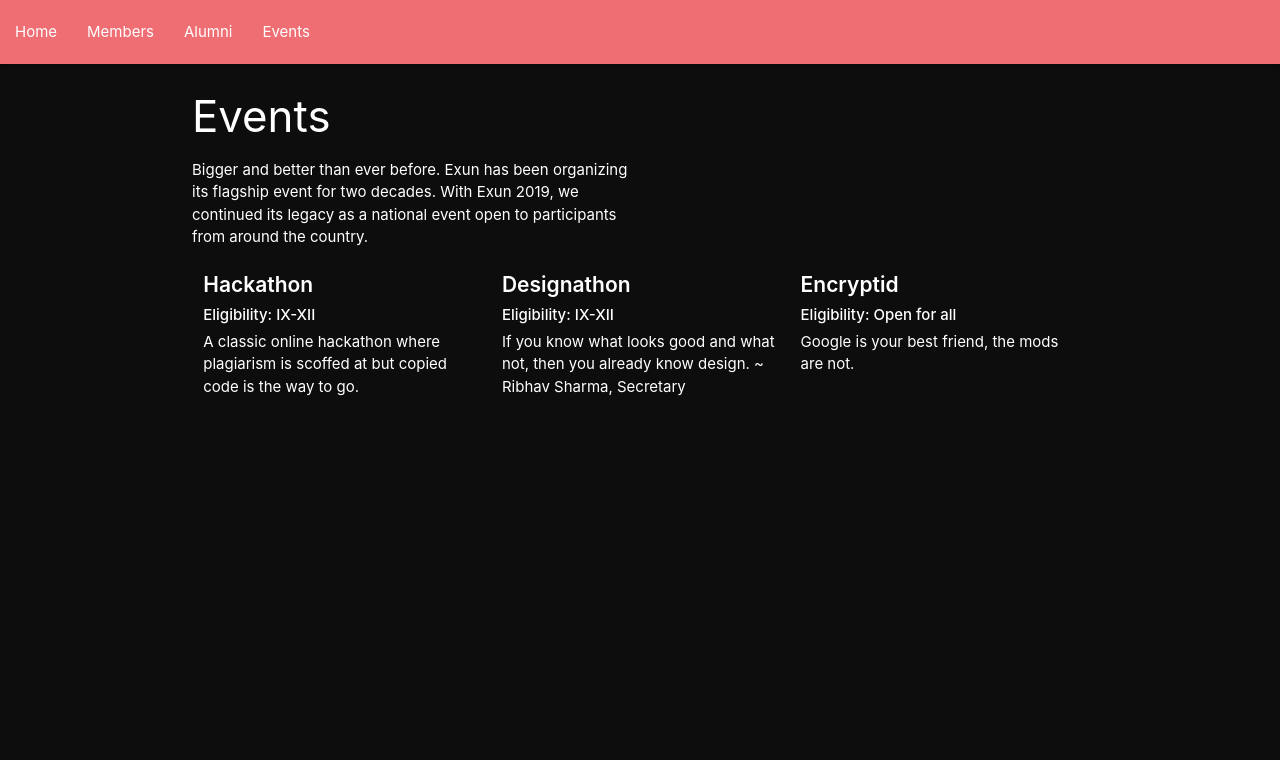
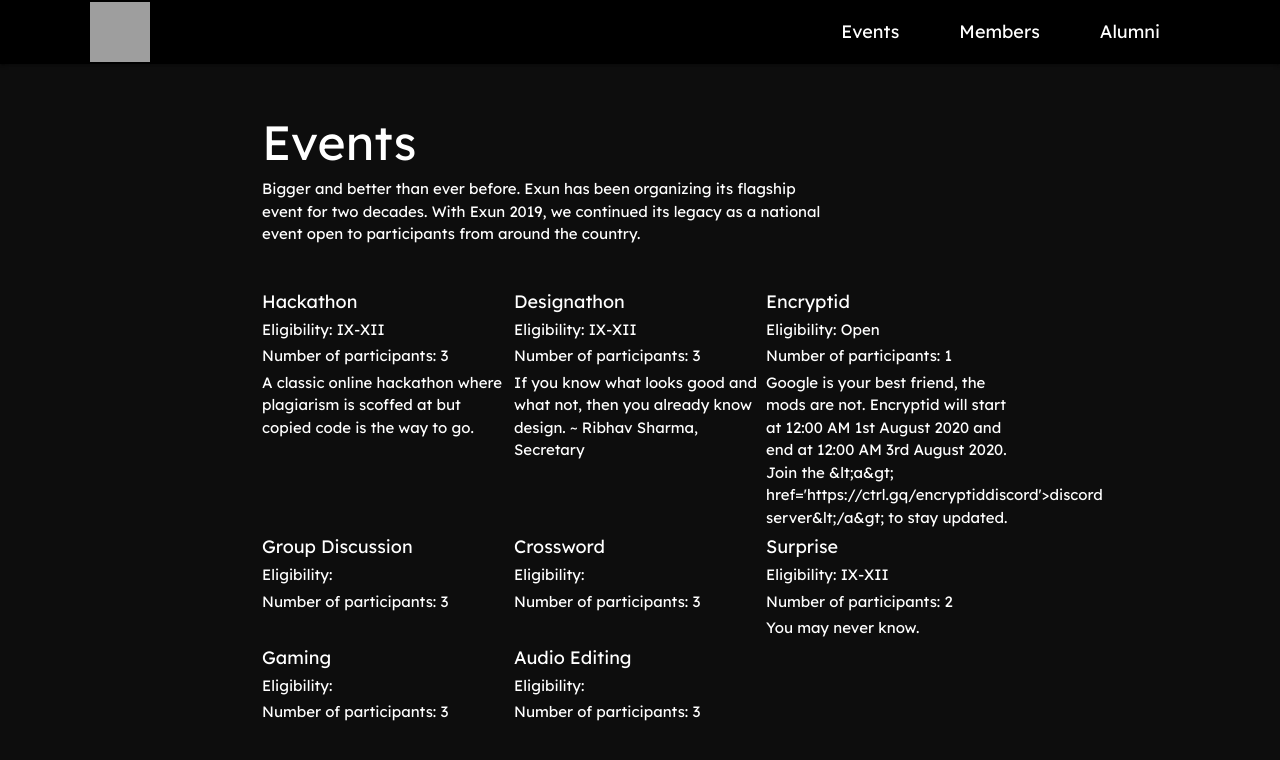
Before and after one commit to techsyndicate/techsyndicate.github.io, a React (Create React App) app: page /events in a window 1280 px wide. Shown: the top 760 px of the page. Built offline with nearby package versions, Linux system fonts and the light colour scheme; grey boxes are pictures that could not be loaded.

Commit message:
Added some stuff

```diff
--- a/src/App.css
+++ b/src/App.css
@@ -1,5 +1,29 @@
+@import url('https://fonts.googleapis.com/css2?family=Lexend+Deca&display=swap');
+
+nav {
+  background-color: #000;
+  padding: 0 6rem;
+}
+
+nav li a {
+  font-size: 18px;
+}
+
+nav .brand-logo {
+  margin-top: 2px;
+}
+
 body {
   background-color: #0D0D0D;
+  font-family: 'Lexend Deca', sans-serif;
+}
+
+.container {
+  padding: 0 70px;
+}
+
+.col {
+  padding: 0 !important;
 }
 
 .member {
@@ -7,7 +31,7 @@
   background-color: #000;
   color: #fff;
   width: fit-content;
-  margin: 10px auto;
+  margin: 10px 10px;
 }
 
 .member-content {
@@ -21,8 +45,7 @@
 
 .member-name, .event-name {
   color: #fff;
-  font-size: 1.4rem;
-  font-weight: 600;
+  font-size: 1.2rem;
 }
 .social {
   margin: 5px 0;
@@ -50,8 +73,12 @@
 
 .jumbotron {
   color: #fff;
-  width: 50%;
-  margin: 20px 0;
+  width: 75%;
+  margin: 42px 0;
+}
+
+.jumbotron .title {
+  font-size: 48px;
 }
 
 .event-card p {
--- a/src/App.js
+++ b/src/App.js
@@ -1,8 +1,8 @@
 import React from 'react';
 import './App.css';
 import MembersPage from './pages/members';
-import Navbar from './components/navbar';
-import { BrowserRouter as Router, Switch, Route } from "react-router-dom";
+import { BrowserRouter as Router, Switch, Route, Link } from "react-router-dom";
+import { Navbar, Icon, NavItem } from "react-materialize";
 import AlumniPage from './pages/alumni';
 import EventsPage from './pages/events';
 import IndexPage from './pages/index';
@@ -10,7 +10,28 @@
 function App() {
   return (
     <Router>
-      <Navbar/>
+      <Navbar
+        alignLinks="right"
+        brand={<Link to="/"><img src="https://github.com/techsyndicate.png" alt="Tech Syndicate" height="60px" width="60px"/></Link>}
+        id="mobile-nav"
+        menuIcon="Menu"
+        options={{
+          draggable: true,
+          edge: 'left',
+          inDuration: 250,
+          onCloseEnd: null,
+          onCloseStart: null,
+          onOpenEnd: null,
+          onOpenStart: null,
+          outDuration: 200,
+          preventScrolling: true
+        }}
+      >
+        <NavItem><Link to="/events">Events</Link></NavItem>
+        <NavItem><Link to="/members">Members</Link></NavItem>
+        <NavItem><Link to="/alumni">Alumni</Link></NavItem>
+      </Navbar>
+
       <Switch>
         <Route path="/members"><div className="container"><MembersPage/></div></Route>
         <Route path="/alumni"><div className="container"><AlumniPage/></div></Route>
--- a/src/components/jumbotron.js
+++ b/src/components/jumbotron.js
@@ -4,7 +4,7 @@
     render(){
         return (
             <div className="jumbotron">
-                <h3>{this.props.title}</h3>
+                <div className="title">{this.props.title}</div>
                 <span>{this.props.desc}</span>
             </div>
         )
--- a/src/data/alumni.json
+++ b/src/data/alumni.json
@@ -1,11 +1,30 @@
 [
   {
-    "batch": "2018-19",
-    "alumni": [
+    "name": "Anurag Parida",
+    "image": "https://github.com/anuragparida.png",
+    "exrole": "President",
+    "batch": "2019-20",
+    "social": {}
+  },
+  {
+    "name": "Ansh Deo Singh",
+    "image": "https://github.com/oorjitchowdhary.png",
+    "exrole": "Member",
+    "batch": "2019-20",
+    "social": {}
+  },
+  {
+    "name": "Priyanshu Bhandari",
+    "image": "https://github.com/oorjitchowdhary.png",
+    "exrole": "Member",
+    "batch": "2019-20",
+    "social": {}
+  },
   {
     "name": "Padam Chopra",
     "image": "https://github.com/padamchopra.png",
     "exrole": "President",
+    "batch": "2018-19",
     "social": {
       "github": "https://github.com/padamchopra",
       "instagram": "https://instagram.com/padam.chopra",
@@ -17,6 +36,7 @@
     "name": "Aryaman Agrawal",
     "image": "https://github.com/AryamanAgrawal.png",
     "exrole": "Member",
+    "batch": "2018-19",
     "social": {
       "facebook": "https://facebook.com/aryaman.agrawal.21",
       "github": "https://github.com/AryamanAgrawal",
@@ -27,25 +47,27 @@
     "name": "Arnab Sagar",
     "image": "https://github.com/ArnabSagar.png",
     "exrole": "Member",
+    "batch": "2018-19",
     "social": {
       "github": "https://github.com/ArnabSagar",
       "instagram": "https://instagram.com/arnab.sagar"
     }
-      }
-    ]
   },
-  {
-    "batch": "2017-18",
-    "alumni": [
   {
     "name": "Ashwin Tewary",
     "image": "https://github.com/ashwintewary.png",
     "exrole": "President",
+    "batch": "2017-18",
     "social": {
       "facebook": "https://facebook.com/profile.php?id=100006700126951",
       "github": "https://github.com/ashwintewary"
     }
+  },
+  {
+    "name": "Gursimran Singh",
+    "image": "https://github.com/oorjitchowdhary.png",
+    "exrole": "Member",
+    "batch": "2017-18",
+    "social": {}
   }
 ]
-  }
-]
--- a/src/data/events.json
+++ b/src/data/events.json
@@ -2,16 +2,49 @@
     {
         "title": "Hackathon",
         "eligibility": "IX-XII",
+        "participants": "3",
         "description": "A classic online hackathon where plagiarism is scoffed at but copied code is the way to go."
     },
     {
         "title": "Designathon",
         "eligibility": "IX-XII",
+        "participants": "3",
         "description": "If you know what looks good and what not, then you already know design.\t~ Ribhav Sharma, Secretary"
     },
     {
         "title": "Encryptid",
-        "eligibility": "Open for all",
-        "description": "Google is your best friend, the mods are not."
+        "eligibility": "Open",
+        "participants": "1",
+        "description": "Google is your best friend, the mods are not. Encryptid will start at 12:00 AM 1st August 2020 and end at 12:00 AM 3rd August 2020. Join the &lt;a&gt; href='https://ctrl.gq/encryptiddiscord'>discord server&lt;/a&gt; to stay updated."
+    },
+    {
+        "title": "Group Discussion",
+        "eligibility": "",
+        "participants": "3",
+        "description": ""
+    },
+    {
+        "title": "Crossword",
+        "eligibility": "",
+        "participants": "3",
+        "description": ""
+    },
+    {
+        "title": "Surprise",
+        "eligibility": "IX-XII",
+        "participants": "2",
+        "description": "You may never know."
+    },
+    {
+        "title": "Gaming",
+        "eligibility": "",
+        "participants": "3",
+        "description": ""
+    },
+    {
+        "title": "Audio Editing",
+        "eligibility": "",
+        "participants": "3",
+        "description": ""
     }
 ]
--- a/src/data/members.json
+++ b/src/data/members.json
@@ -56,7 +56,7 @@
   {
     "name": "Chiranjiv Malhi",
     "role": "Member",
-    "img": "https://github.com/oorjitchowdhary.png",
+    "img": "https://github.com/chiranjivmalhi.png",
     "social": {
       "ig": "https://instagram.com/chiranjivmalhi"
     }
@@ -106,7 +106,7 @@
   {
     "name": "Ayush Dhiman",
     "role": "Member",
-    "img": "https://github.com/Ayushh11.png",
+    "img": "https://github.com/oorjitchowdhary.png",
     "social": {
       "email": "dhiman2003ayush@gmail.com",
       "twitter": "https://twitter.com/ayxsh_11",
@@ -138,7 +138,7 @@
   {
     "name": "Jai Madhukar",
     "role": "Member",
-    "img": "https://github.com/Jai-17.png",
+    "img": "https://github.com/oorjitchowdhary.png",
     "social": {
       "github": "https://github.com/Jai-17",
       "ig": "https://www.instagram.com/ig_jai7/"
@@ -168,7 +168,7 @@
   {
     "name": "Omar Usmani",
     "role": "Member",
-    "img": "https://github.com/Jazzuma.png",
+    "img": "https://github.com/oorjitchowdhary.png",
     "social": {
       "email": "omarus2805@gmail.com",
       "github": "https://github.com/Jazzuma"
--- a/src/pages/alumni.js
+++ b/src/pages/alumni.js
@@ -1,7 +1,8 @@
 import React, { Component } from "react";
 import data from '../data/alumni.json';
-import { Row } from "react-materialize";
-import Jumbotron from "../components/jumbotron";
+import { Row, Col } from "react-materialize";
+import Jumbotron from '../components/jumbotron';
+import Member from '../components/member';
 
 class AlumniPage extends Component {
     render(){
@@ -12,23 +13,16 @@
               desc="Exun’s members form an elite team of technology enthusiasts, with skills ranging from design and programming to quizzing and hardware."
             />
             <Row>
-            {data.map(alumni => (
-                <>
-                <p>{alumni.batch}</p>
-                {alumni.alumni.map(alumnus => (
-                    /*<Member
-                      key={alumnus.name}
-                      name={alumnus.name}
-                      role={alumnus.exrole}
-                      imgurl={alumnus.image}
-                    />*/
-                    <>
-                    <p>{alumnus.name}</p>
-                    <p>{alumnus.exrole}</p>
-                    </>
+                {data.map(alumnus => (
+                    <Col m={3} s={12} key={Member.name}>
+                        <Member
+                          key={alumnus.name}
+                          name={alumnus.name}
+                          role={alumnus.batch}
+                          imgurl={alumnus.image}
+                        />
+                    </Col>
                 ))}
-                </>
-            ))}
             </Row>
             </>
         )
--- a/src/pages/events.js
+++ b/src/pages/events.js
@@ -14,10 +14,11 @@
             />
             <Row>
                 {data.map(event => (
-                    <Col m={4}>
+                    <Col m={4} key={event.title}>
                         <div className="event-card">
                             <span className="event-name">{event.title}</span>
                             <p><strong>Eligibility: {event.eligibility}</strong></p>
+                            <p>Number of participants: {event.participants}</p>
                             <p>{event.description}</p>
                         </div>
                     </Col>
--- a/src/pages/index.js
+++ b/src/pages/index.js
@@ -6,7 +6,6 @@
         return (
             <Jumbotron
               title="Tech Syndicate"
-              desc="Amazing club, amazing website; don't tell Exun Clan please thanks goodbye"
             />
         )
     }
--- a/src/pages/members.js
+++ b/src/pages/members.js
@@ -14,7 +14,7 @@
             />
             <Row>
                 {data.map(member => (
-                    <Col m={3}>
+                    <Col m={3} s={12} key={member.name}>
                         <Member
                           key={member.name}
                           name={member.name}
```
Also changed, not shown: src/components/card.js (added, +16 -0 lines), src/stylesheets/style.css (deleted), src/whitney.otf (added). Lines whose indentation alone changed are shown as unchanged.
